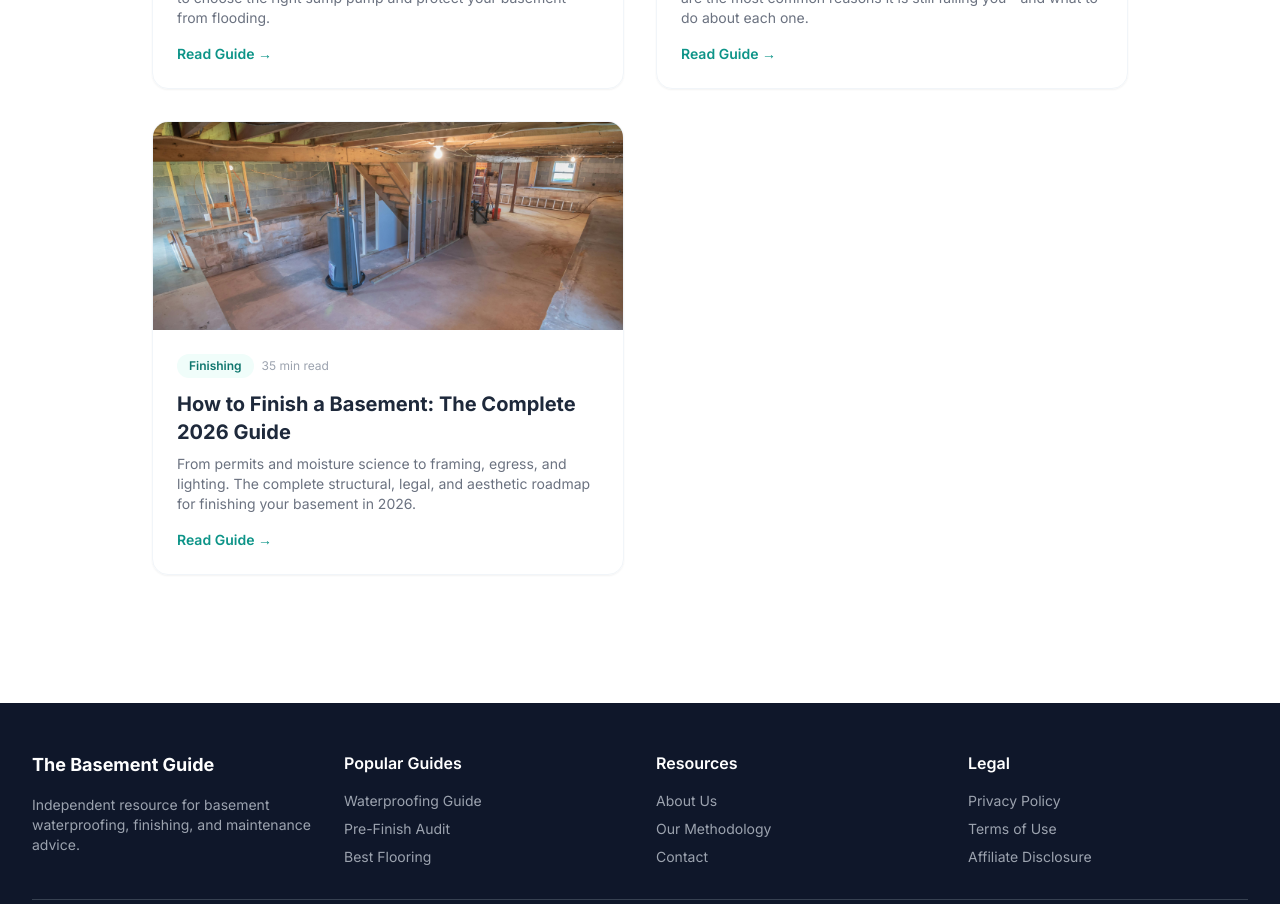
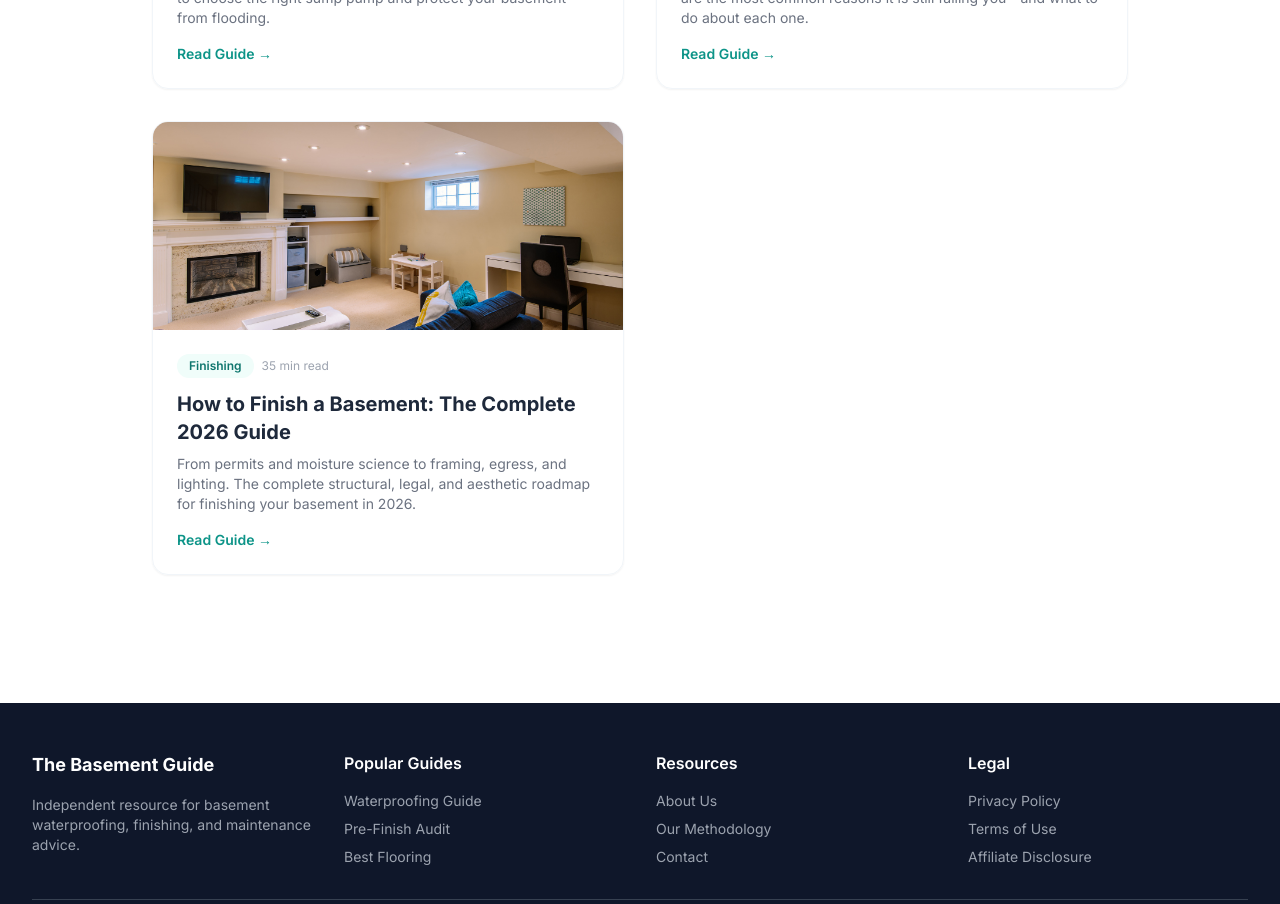
Before and after one commit to thebasementguide2026/basement-guide, a Next.js app: page /guides in a window 1280 px wide. Shown: the part 5120-6024 px from the top of the page. Built offline with nearby package versions, Linux system fonts and the light colour scheme.

Commit message:
fix: update how-to-finish-a-basement card image to 'finishing a basement guide.jpg'

```diff
--- a/app/guides/page.tsx
+++ b/app/guides/page.tsx
@@ -172,7 +172,7 @@ const guides = [
     title: 'How to Finish a Basement: The Complete 2026 Guide',
     description: 'From permits and moisture science to framing, egress, and lighting. The complete structural, legal, and aesthetic roadmap for finishing your basement in 2026.',
     href: '/articles/how-to-finish-a-basement',
-    image: '/unfinished-basement-interior.jpg.jpg',
+        image: '/finishing a basement guide.jpg',
     category: 'Finishing',
     readTime: '35 min read',
   },
```
